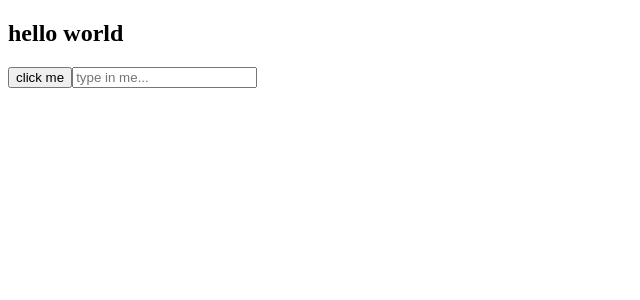
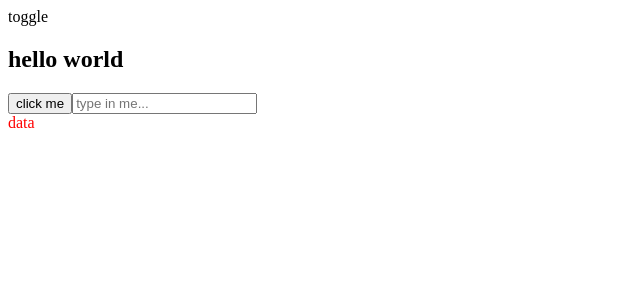
Before and after one commit to muwa37/react-testing-sample, a React (Create React App) app: page / in a window 1280 px wide. Both pictures are taken after a click on the button "click me". Shown: the top 300 px of the page, without its empty margins (0-640 px from the left). Built offline with nearby package versions, Linux system fonts and the light colour scheme.

Commit message:
Added async data test

```diff
--- a/src/App.js
+++ b/src/App.js
@@ -1,9 +1,26 @@
+import { useEffect, useState } from 'react';
+
 function App() {
+  const [data, setData] = useState(null);
+  const [toggle, setToggle] = useState(false);
+
+  const onToggle = () => setToggle(prev => !prev);
+
+  useEffect(() => {
+    setTimeout(() => {
+      setData({});
+    }, 100);
+  }, []);
+
   return (
     <div>
+      {toggle && <div data-testid='toggle-elem'>toggle</div>}
       <h2>hello world</h2>
-      <button>click me</button>
+      <button data-testid='toggle-btn' onClick={onToggle}>
+        click me
+      </button>
       <input type='text' placeholder='type in me...' />
+      {data && <div style={{ color: 'red' }}>data</div>}
     </div>
   );
 }
```
Also changed, not shown: 2 other files (tests, documents, lock files or other folders).
